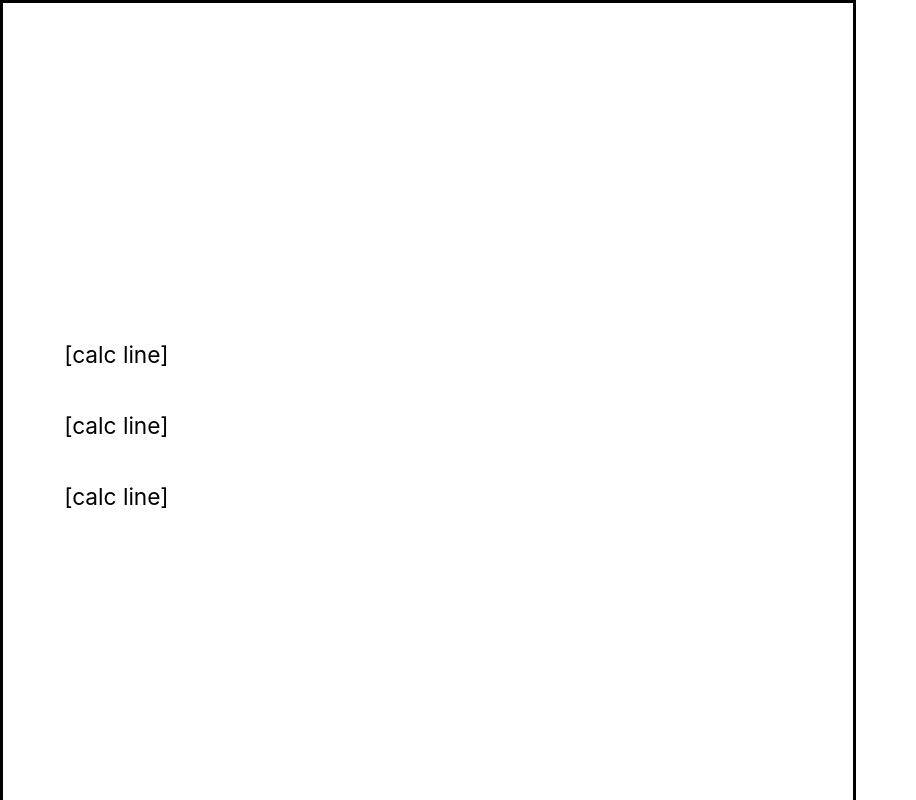
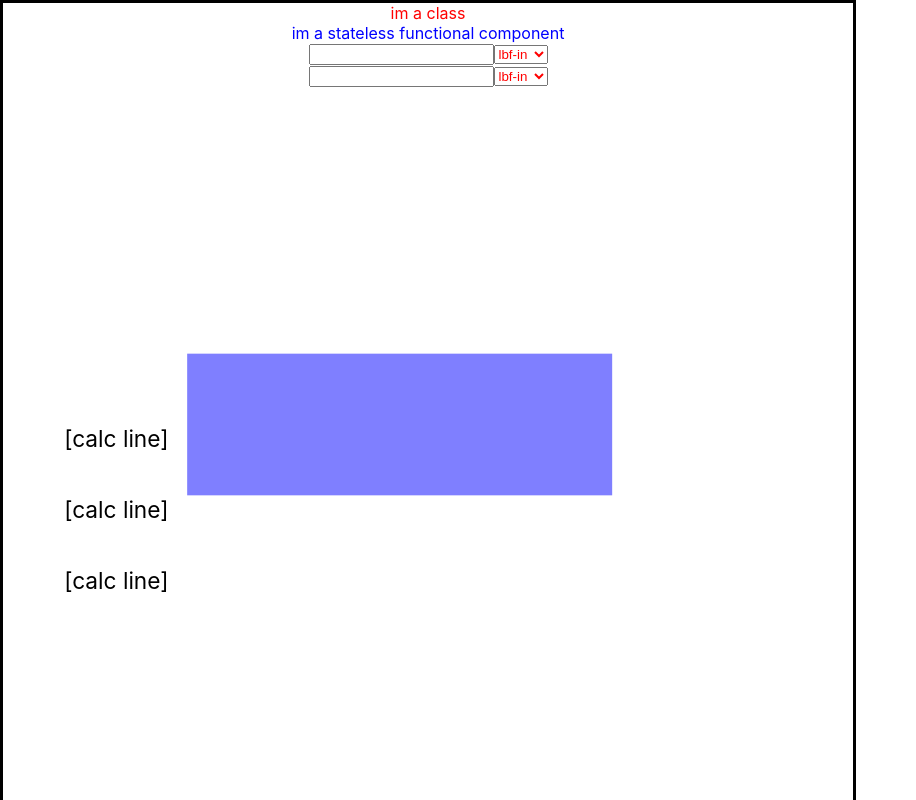
Before and after one commit to vn29/redux-app, a React (Create React App) app: page / in a window 1280 px wide. Shown: the top 800 px of the page, without its empty margins (0-916 px from the left). Built offline with nearby package versions, Linux system fonts and the light colour scheme.

Commit message:
more experimentation

```diff
--- /dev/null
+++ b/src/Components/QuickComp.js
@@ -0,0 +1,128 @@
+import React from 'react'
+import ReactDOM from 'react-dom'
+import {Component} from 'react'
+
+export class QuickComp extends Component {
+  constructor(props) {
+    super(props)
+    this.state = {
+      x: 0,
+      style: {
+        color: "red"
+      }
+    }
+  }
+
+  render() {
+    return(<div style={this.state.style}>im a class</div>)
+  }
+};
+
+export const SelectComp = (
+  {values=[],style={},passRef=f=>f,handleOnChange=f=>f}
+  ) => {
+
+  const genOptions = () => {
+    return(
+      <select style={style} onChange={handleOnChange} ref={passRef}>
+      {values.map((e) =>
+        <option value={e}>{e}</option>
+      )}
+    </select>
+    )
+  }
+
+
+  return(
+      genOptions()
+  )
+}
+
+
+
+export const Qfx = ({props}) => {
+  const style = {
+    color: "blue"
+  }
+
+  let _value1, _value2, _svalue1, _svalue2, factor1, factor2
+  let inch = 1.
+  let ft = 12.*inch
+  let lbf = 1.
+  let kip = 1000.*lbf
+  let units = [
+    "lbf-in",
+    "lbf-ft",
+    "kip-in",
+    "kip-ft"
+  ]
+
+  let selStyle = {
+    color:"red"
+  }
+
+  const handleOnChange = (e) => {
+
+    switch (_svalue1.value) {
+      case 'lbf-in':
+        factor1 = lbf*inch
+        break
+      case 'lbf-ft':
+        factor1 = lbf*ft
+        break
+      case 'kip-in':
+        factor1 = kip*inch
+        break
+      case 'kip-ft':
+        factor1 = kip*ft
+        break
+      default:
+        factor1 = lbf*inch
+    }
+
+    switch (_svalue2.value) {
+      case 'lbf-in':
+        factor2 = lbf*inch
+        break
+      case 'lbf-ft':
+        factor2 = lbf*ft
+        break
+      case 'kip-in':
+        factor2 = kip*inch
+        break
+      case 'kip-ft':
+        factor2 = kip*ft
+        break
+      default:
+        factor2 = lbf*inch
+    }
+    _value2.value = _value1.value*factor1*(factor2)**(-1)
+  }
+  return(
+    <div style={style}>
+      im a stateless functional component
+      <form>
+      <input
+        type="text"
+        ref={input => _value1 = input}
+        onChange={handleOnChange}/>
+      <SelectComp
+        passRef={select => _svalue1 = select}
+        handleOnChange={handleOnChange}
+        values={units}
+        style={selStyle}/>
+      <br/>
+      <input
+        type="text"
+        value={_value2}
+        ref={input => _value2 = input}
+        onChange={handleOnChange}/>
+      <SelectComp
+        passRef={select => _svalue2 = select}
+        handleOnChange={handleOnChange}
+        values={units}
+        style={selStyle}/>
+      </form>
+      </div>
+    )
+}
--- a/src/Containers.js
+++ b/src/Containers.js
@@ -2,7 +2,7 @@ import React from 'react';
 import ReactDOM from 'react-dom';
 import {Component} from 'react';
 import KeyboardEventHandler from 'react-keyboard-event-handler';
-
+import {QuickComp,Qfx} from './Components/QuickComp.js'
 export class PbTextBox extends Component {
     constructor(props) {
         super(props)
@@ -43,7 +43,9 @@ export class PbInputBox extends Component {
     }
 
     updateInputValue(evt) {
-				this.state.onchgr(evt)
+        this
+            .state
+            .onchgr(evt)
         let etv = evt.target.value
         this.setState((prevState) => {
             return ({
@@ -57,8 +59,14 @@ export class PbInputBox extends Component {
         return (
             <foreignObject x={this.state.x} y={this.state.y + 24} width="160" height="24">
                 <form>
-						<KeyboardEventHandler handleKeys={['enter']} onKeyEvent={(key, e) => this.state.enterAction()}>
-							<input type="text"placeholder="" value={this.state.value} onChange={(e) => this.updateInputValue(e)}/>
+                    <KeyboardEventHandler
+                        handleKeys={['enter']}
+                        onKeyEvent={(key, e) => this.state.enterAction()}>
+                        <input
+                            type="text"
+                            placeholder=""
+                            value={this.state.value}
+                            onChange={(e) => this.updateInputValue(e)}/>
                     </KeyboardEventHandler>
                 </form>
             </foreignObject>
@@ -69,11 +77,64 @@ export class PbInputBox extends Component {
 export class PbSVGInteractiveRectangle extends Component {
     constructor(props) {
         super(props)
-				this.state = {}
+        this.state = {
+            center: this.props.center,
+            adjustment: this.props.adjustment,
+            dragging: false,
+            coordinates: {x:0,y:0},
+            origin: {x:0,y:0},
+        }
     }
     render() {
+        let {
+            center,
+            adjustment,
+            dragging,
+            coordinates,
+            origin,
+        } = this.state
+
+        const x = center['x'] + adjustment['x'] + coordinates.x
+        const y = center['y'] + adjustment['y'] + coordinates.y
         return (
-						<p>test</p>
+            <g style={{userSelect: 'none',}} transform={'translate('+x+' '+y+')'}
+            onMouseDown={e => {
+                let cx = e.clientX
+                let cy = e.clientY
+                let d= true
+                this.setState(
+                    (prevState) => {
+                        return({...prevState, origin:{ x: cx, y: cy }, dragging:d })
+                    }
+                )
+
+            }}
+            onMouseMove={e => {
+
+                if (dragging) {
+                    let cx = e.clientX
+                    let cy = e.clientY
+                    let ox = origin.x
+                    let oy = origin.y
+                    console.log(coordinates)
+                    this.setState(
+                        (prevState) => {
+                            return({...prevState, coordinates: {x: cx - ox, y: cy - oy} })
+                        }
+                    )
+                }
+            }}
+            onMouseUp ={e => {
+                let d = false
+                this.setState(
+                    (prevState) => {
+                        return({...prevState, dragging:d })
+                    }
+                )
+            }}
+            >
+                <rect x="120" width="300" height="100" fill="blue" opacity='50%'/>
+            </g>
         )
     }
 }
@@ -171,9 +232,10 @@ export class CalcLine extends Component {
 
     enterAction() {
         this.setState((prevState) => {
-				return(
-					{...prevState,clickstate : false}
-				)
+            return ({
+                ...prevState,
+                clickstate: false
+            })
         })
     }
 
@@ -188,8 +250,9 @@ export class CalcLine extends Component {
                             x: parseInt(x, 10),
                             y: parseInt(y, 10)
                         }}
-							enterAction = {this.enterAction}
-							onchgr={this.onchgr} line_conts= {line_conts}/>
+                            enterAction={this.enterAction}
+                            onchgr={this.onchgr}
+                            line_conts={line_conts}/>
                     : null}
                 <foreignObject x={x} y={y} width="160" height={24}>
                     <div
@@ -262,11 +325,15 @@ export class VP extends Component {
                 borderStyle: "solid",
                 borderColor: "black"
             }}>
+            <QuickComp/>
+            <Qfx/>
                 <svg width="850" height="1100" viewBox="0 0 600 400">{/** onClick={this.clicked}> **/}
                     <g transform="translate(0 0)">
                         <CalcLine x="0" y="50"/> {/* {calcLineList.map((e) => e)} */}
                         <CalcLine x="0" y="100"/>
                         <CalcLine x="0" y="150"/>
+                        <PbSVGInteractiveRectangle center = {{x:10,y:0}} adjustment = {{x:0,y:0}}/>
+
                     </g>
                 </svg>
             </div>
@@ -280,8 +347,6 @@ export class PlaceHolder extends Component {
         this.state = {}
     }
     render() {
-				return (
-						<VP/>
-				)
+        return (<VP/>)
     }
 }
```
Lines whose indentation alone changed are shown as unchanged.
